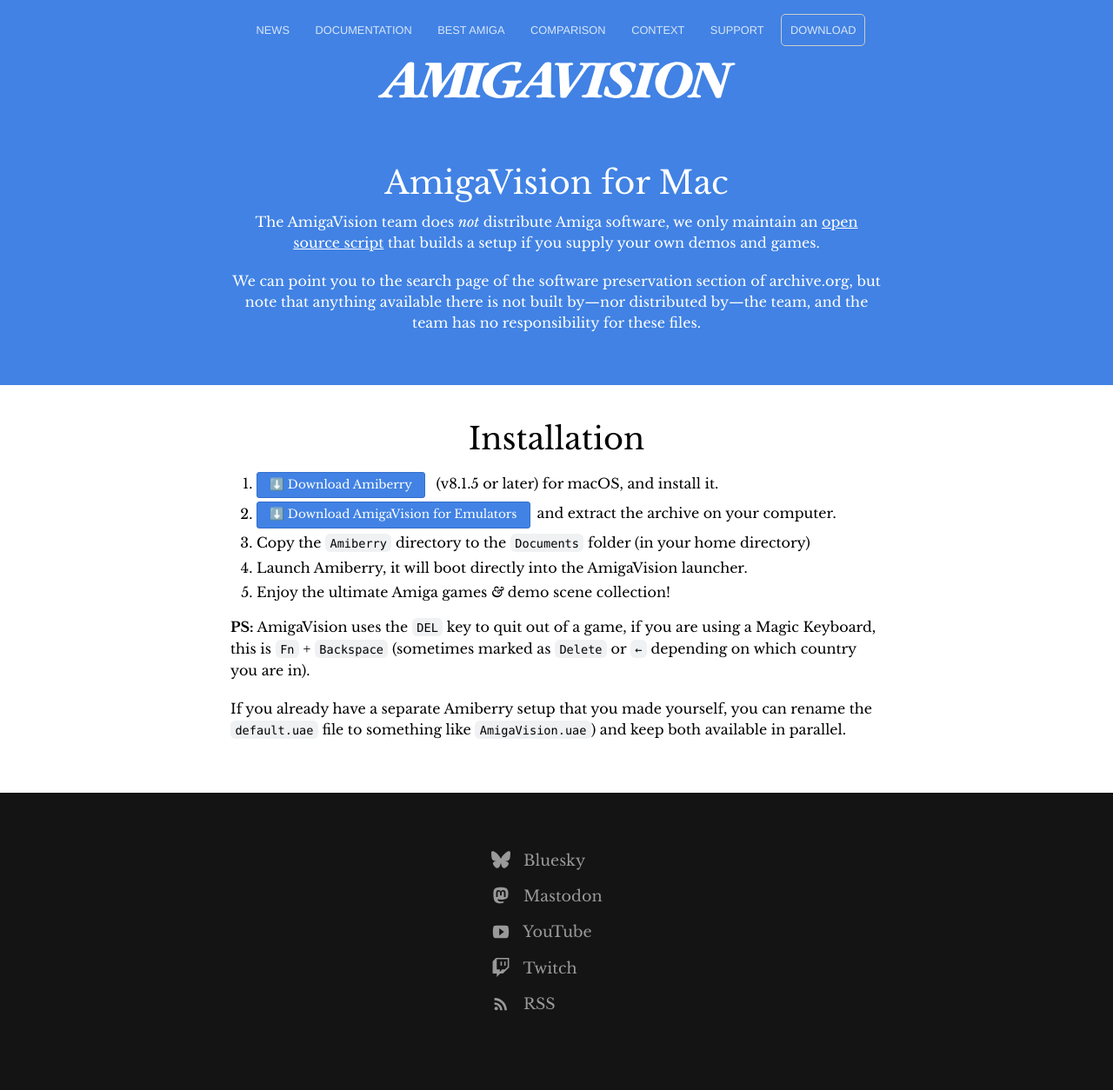
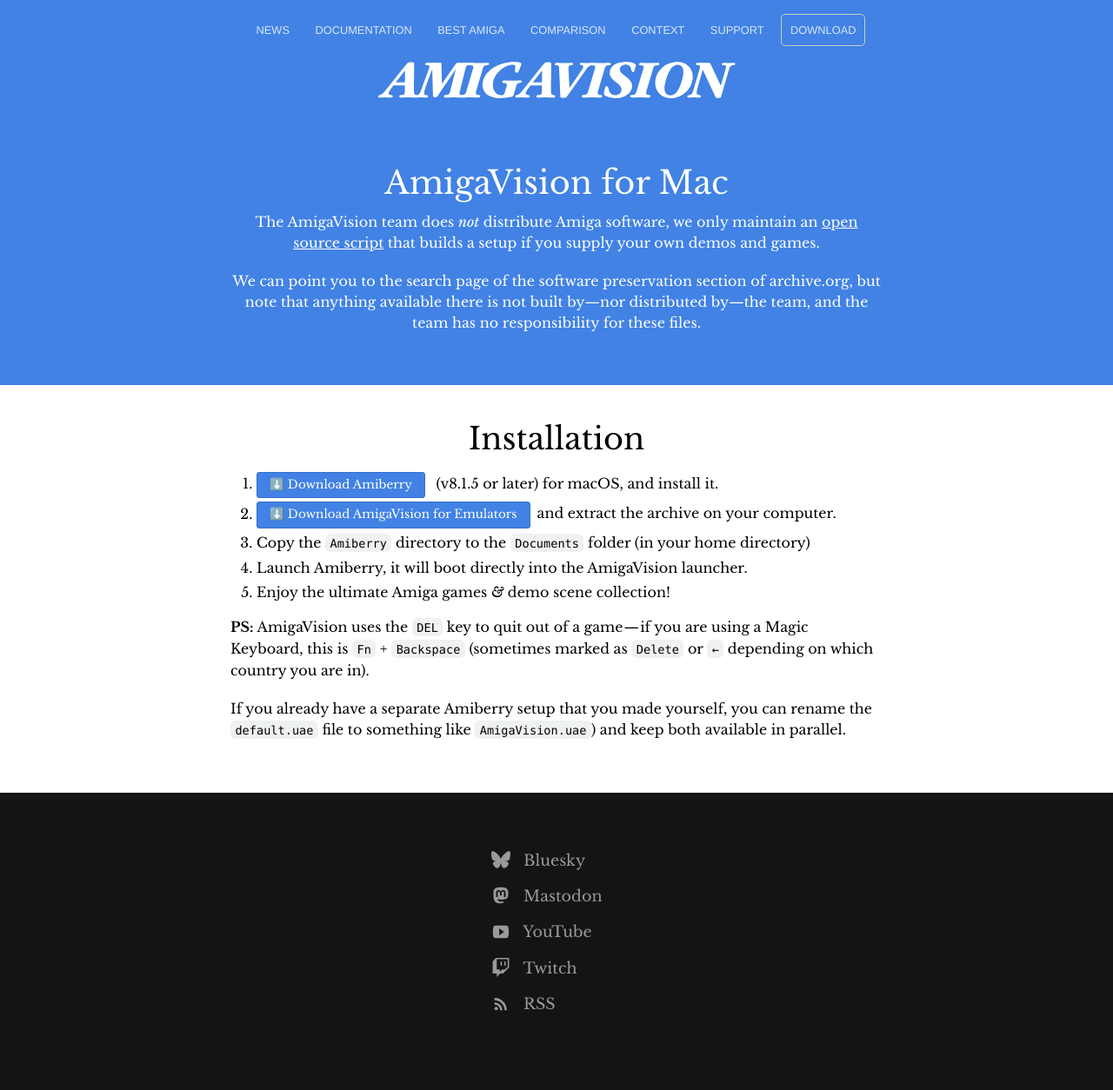
Before and after one commit to amigavision/amigavision.github.io, a Jekyll site: the page built from download/mac.html, in a window 1280 px wide. Shown: the whole page at 87% size. Built offline with Jekyll 4.4.1, drawn with Linux system fonts in a browser that asks for light colours.

Commit message:
Typography

```diff
--- a/download/mac.html
+++ b/download/mac.html
@@ -23,7 +23,7 @@
       <li>Launch Amiberry, it will boot directly into the AmigaVision launcher.</li>
       <li>Enjoy the ultimate Amiga games <i>&</i> demo scene collection!</li>
     </ol>
-    <p><b>PS:</b> AmigaVision uses the <code>DEL</code> key to quit out of a game, if you are using a Magic Keyboard, this is <code>Fn</code> + <code>Backspace</code> (sometimes marked as <code>Delete</code> or <code>←</code> depending on which country you are in).
+    <p><b>PS:</b> AmigaVision uses the <code>DEL</code> key to quit out of a game — if you are using a Magic Keyboard, this is <code>Fn</code> + <code>Backspace</code> (sometimes marked as <code>Delete</code> or <code>←</code> depending on which country you are in).
     <p>If you already have a separate Amiberry setup that you made yourself, you can rename the <code>default.uae</code> file to something like <code>AmigaVision.uae</code>) and keep both available in parallel.</p>
   </div>
 </section>
```
